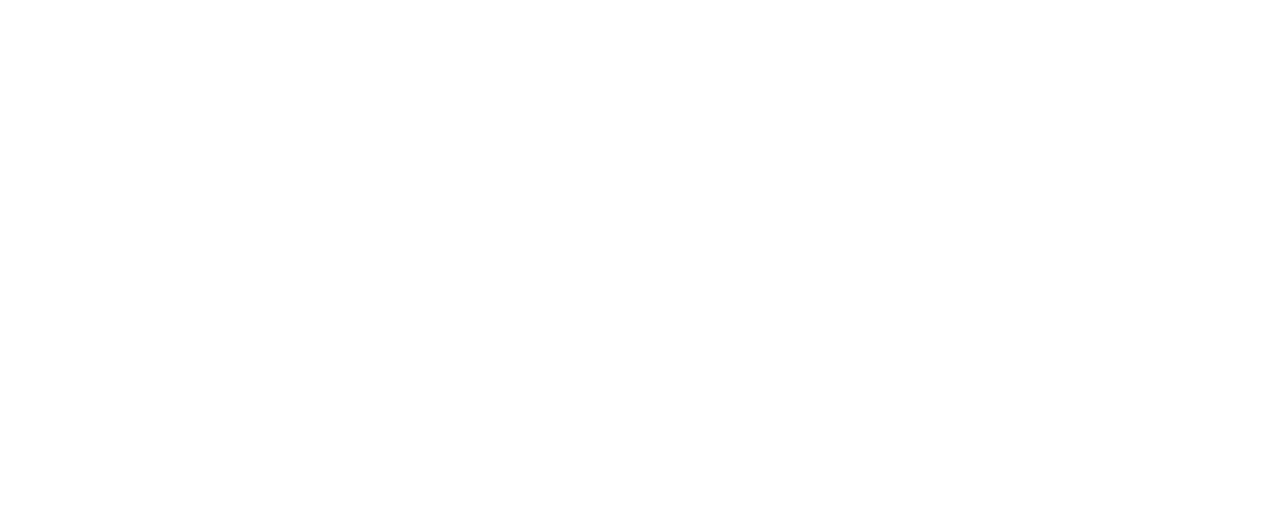
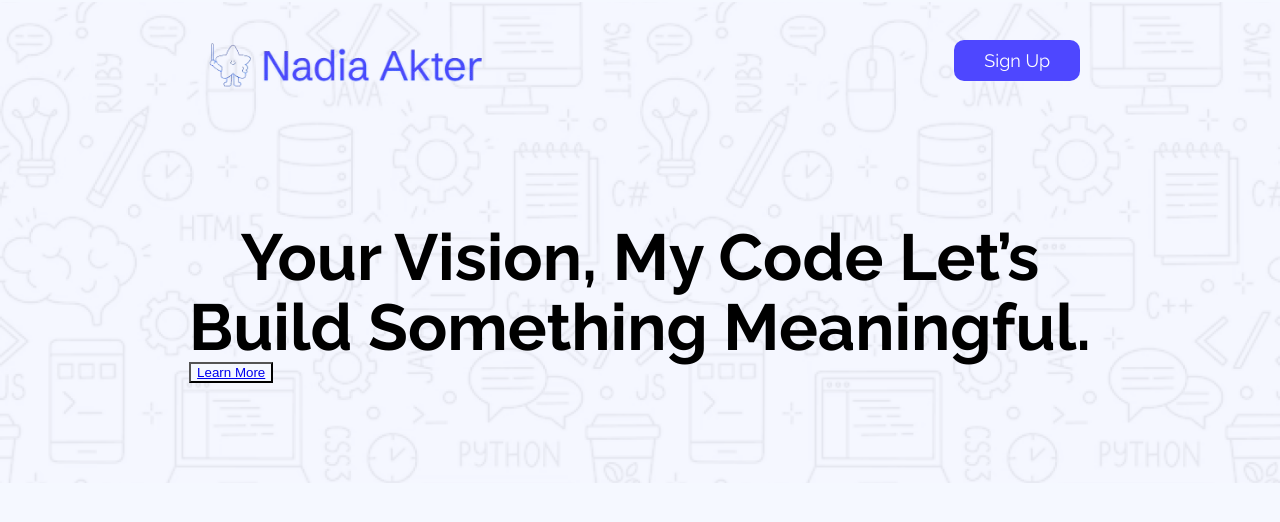
Before and after one commit to nadiaakter1822/first-assignment-portfolio-repo, a plain HTML site: page index.html in a window 1280 px wide. Drawn offline with Linux system fonts and the light colour scheme.

Commit message:
added header and hero section

```diff
--- a/index.html
+++ b/index.html
@@ -3,9 +3,31 @@
 <head>
     <meta charset="UTF-8">
     <meta name="viewport" content="width=device-width, initial-scale=1.0">
-    <title>Nadia Akter - Portfolio Website</title>
+    <title>Portfolio Website</title>
+    <link rel="stylesheet" href="style.css">
+    <link rel="preconnect" href="https://fonts.googleapis.com">
+    <link rel="preconnect" href="https://fonts.gstatic.com" crossorigin>
+    <link href="https://fonts.googleapis.com/css2?family=Raleway:ital,wght@0,100..900;1,100..900&display=swap" rel="stylesheet">
+    <script src="https://kit.fontawesome.com/a3f87e8796.js" crossorigin="anonymous"></script>
 </head>
 <body>
+    <main>
+        <header class="header">
+            <div class="container-header">
+                <img class="imagesetup" src="images/logo.png" alt="error">
+                <button class="main-button"><a href="#">Sign Up</a></button>
+            </div>
 
+        </header>
+        <section class="first-section">
+            <div class="container">
+                <h2 class="heading-one">Your Vision, My Code Let’s <br>Build Something Meaningful.</h2>
+                <button class="button-two"><a href="#">Learn More</a></button>
+            </div>
+        </section>
+        <footer>
+
+        </footer>
+    </main>
 </body>
 </html>
--- a/style.css
+++ b/style.css
@@ -0,0 +1,80 @@
+*{
+    margin:0px;
+    background-color: #f5f8ff;
+}
+
+// <weight>: Use a value from 100 to 900
+// <uniquifier>: Use a unique and descriptive class name
+
+.raleway-<uniquifier> {
+  font-family: "Raleway", sans-serif;
+  font-optical-sizing: auto;
+  font-weight: <weight>;
+  font-style: normal;
+}
+
+.header{
+    padding-top: 20px;
+    padding-bottom: 20px;
+    margin-left: 200px;
+    margin-right: 200px;
+    background-color: transparent;
+
+}
+
+.container-header{
+    display: flex;
+    align-items: center;
+    justify-content: space-between;
+}
+
+.imagesetup{
+    height: auto;
+    width: 300px;
+    background-color: transparent;
+}
+
+.main-button {
+    background-color: #4e47ff;
+    font-size: 18px;
+    font-family: "Raleway", sans-serif;
+    padding: 10px 30px;
+    border: 0px;
+    border-radius: 10px;
+    align-items: center;
+}
+
+.main-button a{
+    background-color: #4e47ff;
+    text-decoration: none;
+    color: #ffffff;
+}
+
+.first-section{
+    background-image: url(images/Hero-bg.png) ;
+    margin-top: -120px;
+    padding-top: 120px;
+    background-size: cover;
+    background-repeat: no-repeat;
+    background-position: center;
+    display: flex;
+    justify-content: center;
+    align-items: center;
+    z-index: 10;
+}
+
+.container{
+    padding-top: 100px;
+    padding-bottom: 100px;
+    background-color: transparent;
+}
+
+.heading-one {
+    text-align: center;
+    font-size: 65px;
+    font-family: "Raleway", sans-serif;
+    font-weight: 600px;
+    line-height: 70px;
+    background-color: transparent;
+
+}
```
Also changed, not shown: images/Hero-bg.png (added), images/avatar.png (added), images/icon-star.png (added), images/logo.png (added), images/wc-big.png (added), images/wc-mini.png (added).
